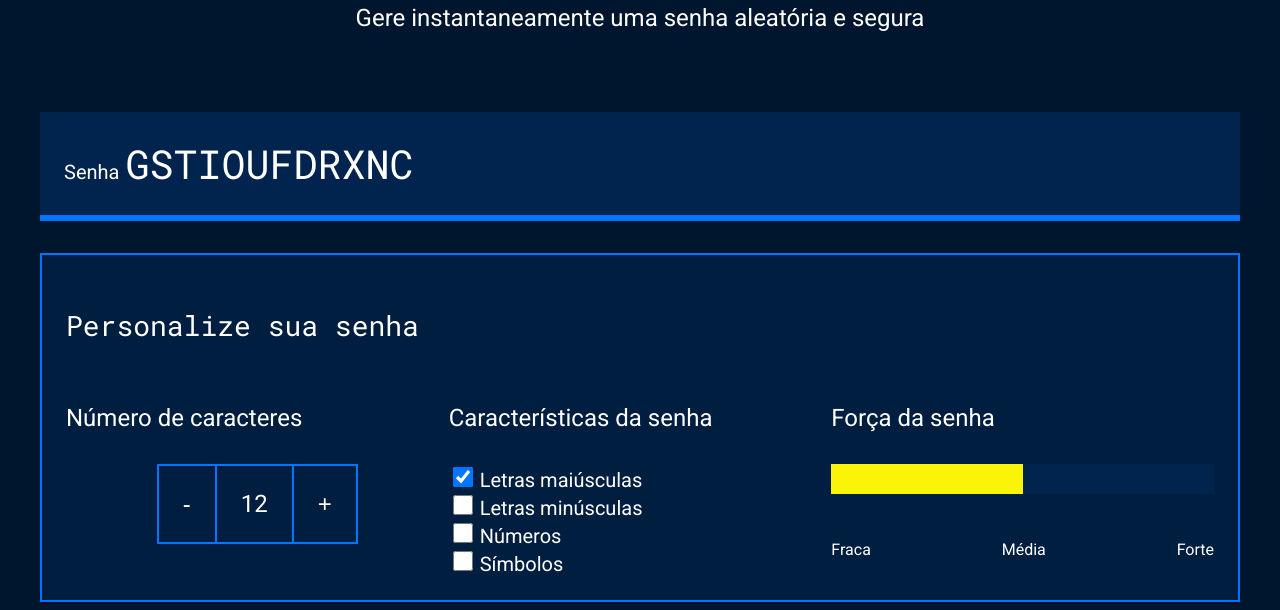
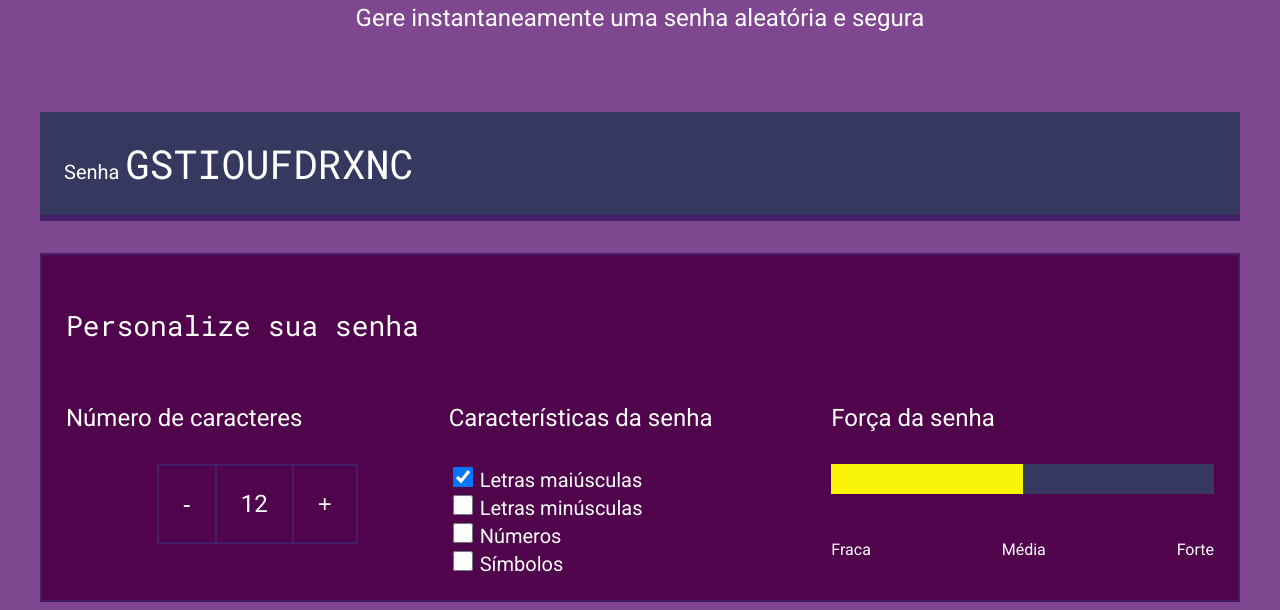
Before and after one commit to Madasil/Seguran-a-digital, a plain HTML site: page segurança-digital/index.html in a window 1280 px wide. Shown: the part 191-801 px from the top of the page. Drawn offline with Linux system fonts and the light colour scheme.

Commit message:
Update style.css

```diff
--- a/segurança-digital/style.css
+++ b/segurança-digital/style.css
@@ -1,11 +1,11 @@
 @import url('https://fonts.googleapis.com/css2?family=Roboto&family=Roboto+Mono&display=swap');
 
 :root{
-    --branco: white;
-    --cor-de-fundo: #00162E;
-    --fundo-senha: #00244D;
-    --fundo-texto: #001E40;
-    --borda: #0075FF;
+    --branco: rgb(255, 255, 255);
+    --cor-de-fundo: #7e478f;
+    --fundo-senha: #35385f;
+    --fundo-texto: #50044c;
+    --borda: #451e69;
     --roboto: 'Roboto', sans-serif;
     --roboto-mono: 'Roboto Mono', monospace;
 }
```
